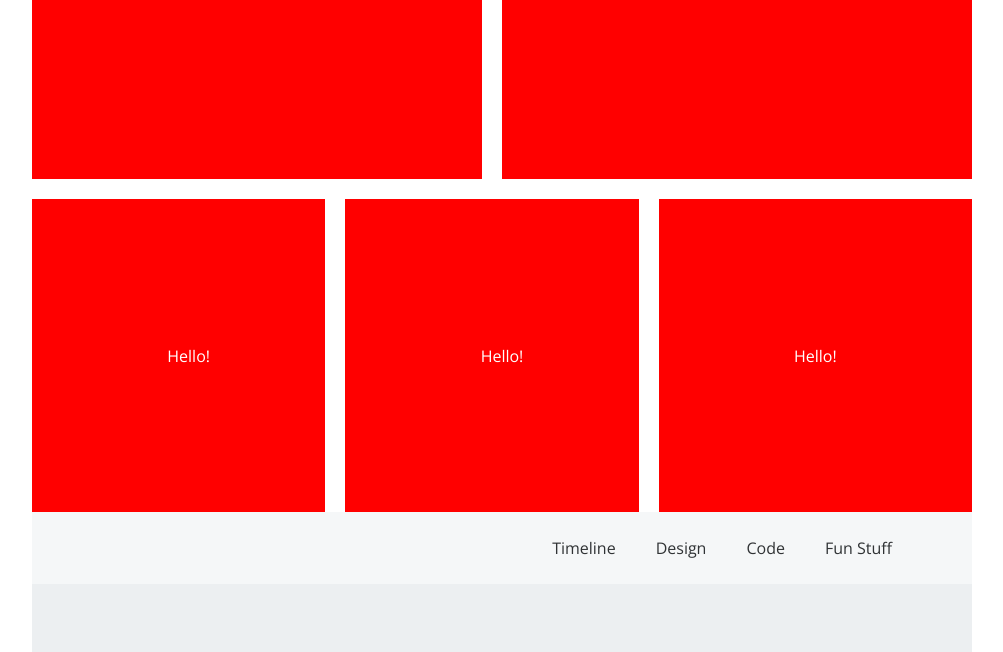
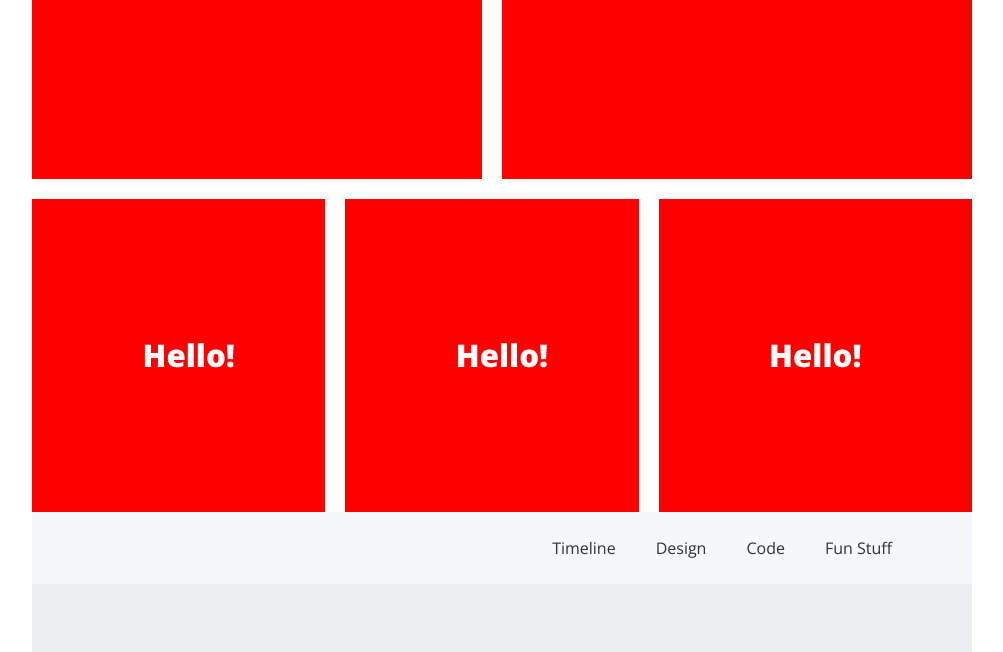
Before and after one commit to yehyon/yehyon.github.io, a plain HTML site: page portfolio/index.html in a window 1280 px wide. Shown: the part 741-1393 px from the top of the page, without its empty margins (138-1141 px from the left). Drawn offline with nearby package versions, Linux system fonts and the light colour scheme.

Commit message:
no message

```diff
--- a/portfolio/css/max-640px.css
+++ b/portfolio/css/max-640px.css
@@ -9,6 +9,9 @@
     top: 50%;
     left: 50%;
     transform: translate(-50%,-50%);
+    font-family: 'Open Sans', sans-serif;
+    font-weight: 700;
+    font-size: 1.953em;
 }
 
 
--- a/portfolio/css/min-640px.css
+++ b/portfolio/css/min-640px.css
@@ -6,6 +6,9 @@
     top: 50%;
     left: 50%;
     transform: translate(-50%,-50%);
+    font-family: 'Open Sans', sans-serif;
+    font-weight: 700;
+    font-size: 1.953em;
 }
 
 
```
